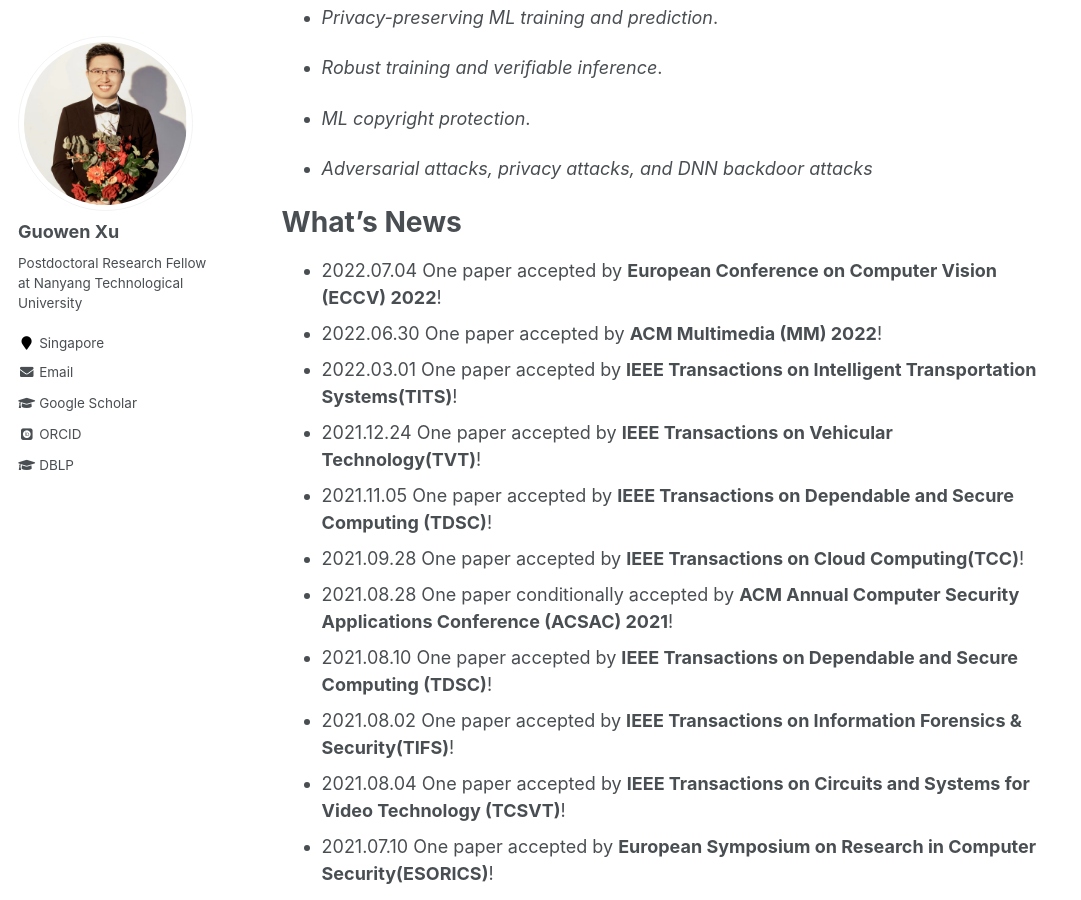
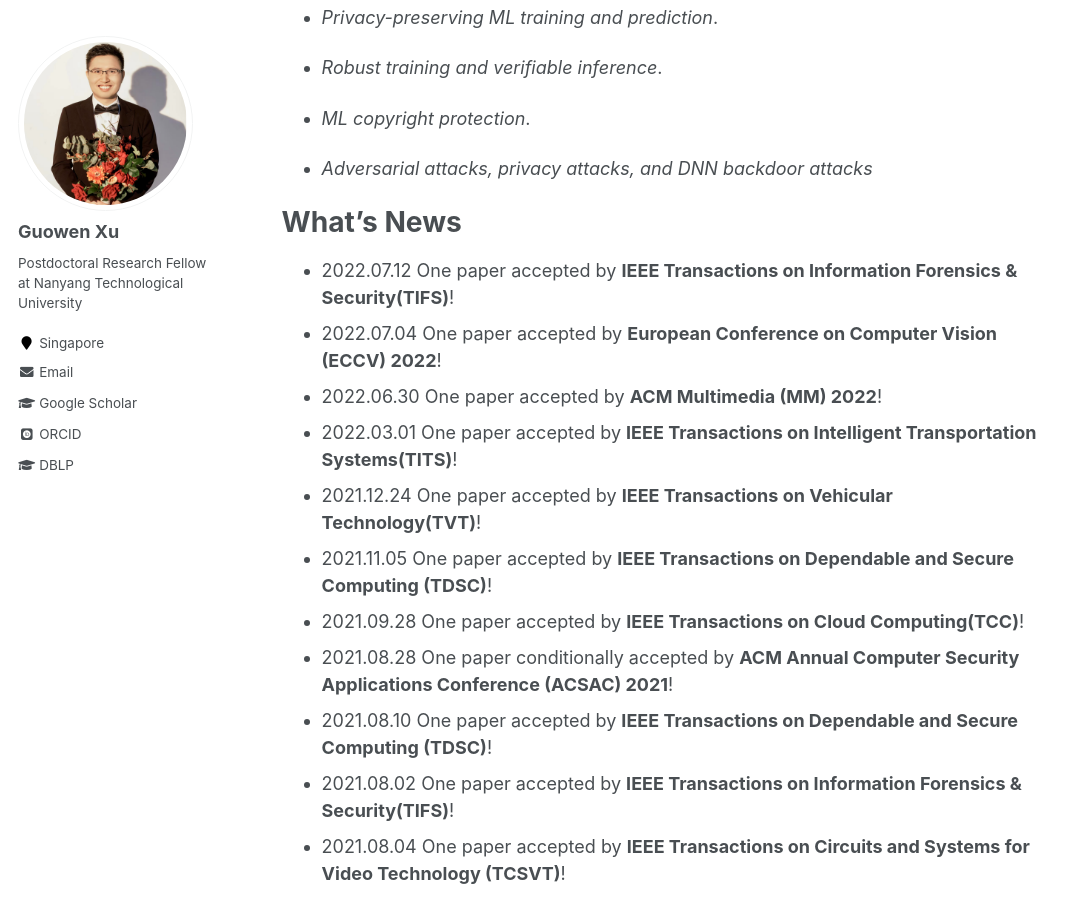
Before and after one commit to Guowen-xu/guowen-xu.github.io, a Jekyll site: the page built from _pages/about.md, in a window 1280 px wide and 900 px high, scrolled down 500 px. Shown: the whole window, without its empty margins (0-1081 px from the left). Built offline with Jekyll 4.4.1, drawn with Linux system fonts in a browser that asks for light colours; some web fonts are replaced.

Commit message:
Update about.md

```diff
--- a/_pages/about.md
+++ b/_pages/about.md
@@ -24,6 +24,7 @@ I prefer to work on applying cryptographic techniques in building secure protoco
 
 What's News
 ======
+- 2022.07.12 One paper accepted by **IEEE Transactions on Information Forensics & Security(TIFS)**!
 - 2022.07.04 One paper accepted by **European Conference on Computer Vision (ECCV) 2022**!
 - 2022.06.30 One paper accepted by **ACM Multimedia (MM) 2022**!
 - 2022.03.01 One paper accepted by **IEEE Transactions on Intelligent Transportation Systems(TITS)**!
```
